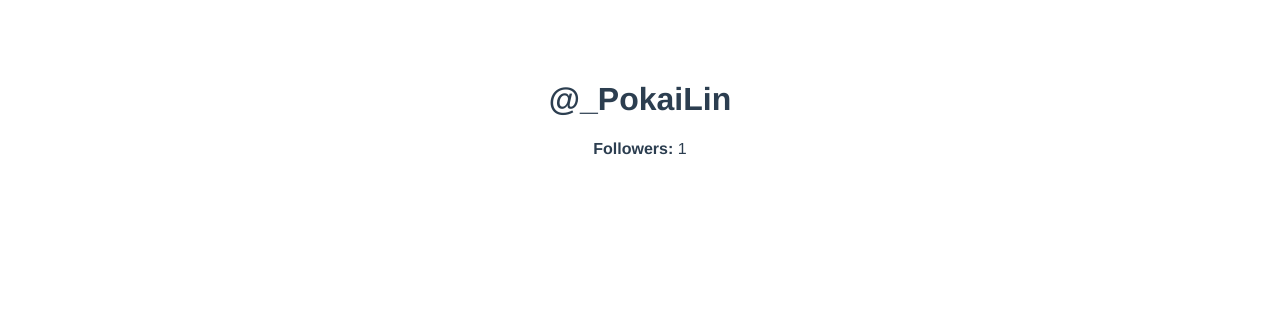
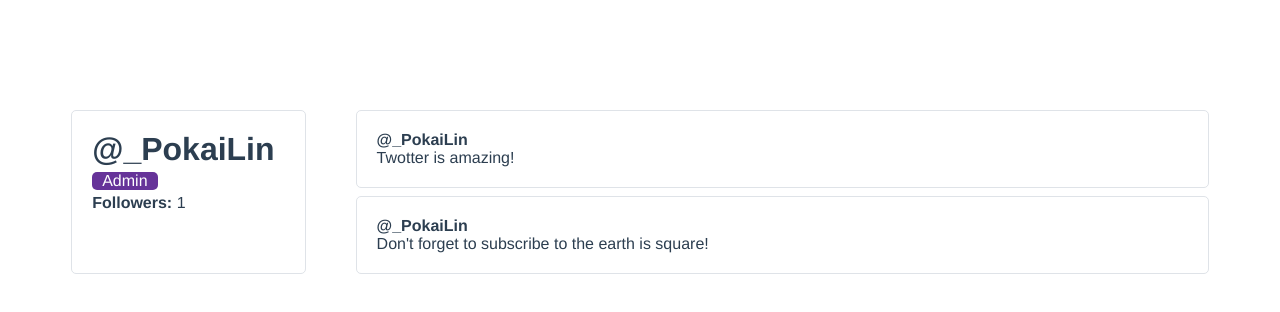
Before and after one commit to pokailin/twotter-tutorial, a Vue app: page / in a window 1280 px wide. Shown: the top 312 px of the page. Built offline with nearby package versions, Linux system fonts and the light colour scheme.

Commit message:
Twoot Item
created twoot item file for individual twoots

```diff
--- a/src/App.vue
+++ b/src/App.vue
@@ -6,6 +6,7 @@
 import UserProfile from './components/UserProfile.vue';
 
 export default {
+  name: 'App',
   components: { UserProfile },
   methods: {
     followUser() {
@@ -20,7 +21,6 @@ export default {
   font-family: Avenir, Helvetica, Arial, sans-serif;
   -webkit-font-smoothing: antialiased;
   -moz-osx-font-smoothing: grayscale;
-  text-align: center;
   color: #2c3e50;
   margin-top: 60px;
   display: flex;
--- /dev/null
+++ b/src/components/TwootItem.vue
@@ -0,0 +1,51 @@
+<template>
+  <div class="twoot-item" @click="favoriteTwoot(twoot.id)">
+    <div class="user-profile__twoot">
+      <div class="twoot-item__user">@{{ username }}</div>
+    </div>
+    <div class="twoot-item__content">
+      {{ twoot.content }}
+    </div>
+  </div>
+</template>
+
+<script>
+export default {
+  name: 'TwootItem',
+  props: {
+    username: {
+      type: String,
+      required: true,
+    },
+    twoot: {
+      type: Object,
+      required: true,
+    },
+  },
+  methods: {
+    favoriteTwoot(id) {
+      this.$emit('favorite', id);
+    },
+  },
+};
+</script>
+
+<style>
+.twoot-item {
+  padding: 20px;
+  background-color: #fff;
+  border-radius: 5px;
+  border: 1px solid #dfe3e8;
+  box-sizing: border-box;
+  cursor: pointer;
+  transition: all 0.25s ease;
+}
+
+.twoot-item:hover {
+  transform: scale(1.03, 1.03);
+}
+
+.twoot-item__user {
+  font-weight: bold;
+}
+</style>
--- a/src/components/UserProfile.vue
+++ b/src/components/UserProfile.vue
@@ -1,13 +1,28 @@
 <template>
   <div class="user-profile">
-    <h1 class="user-profile__username">@{{ user.username }}</h1>
-    <div class="user-profile__follower-count"><strong>Followers: </strong> {{ followers }}</div>
+    <div class="user-profile__user-panel">
+      <h1 class="user-profile__username">@{{ user.username }}</h1>
+      <div v-if="user.isAdmin" class="user-profile__admin-badge">Admin</div>
+      <div class="user-profile__follower-count"><strong>Followers: </strong> {{ followers }}</div>
+    </div>
+    <div class="user-profile__twoots-wrapper">
+      <TwootItem
+        v-for="twoot in user.twoots"
+        :key="twoot.id"
+        :username="user.username"
+        :twoot="twoot"
+        @favorite="toggleFavorite"
+      />
+    </div>
   </div>
 </template>
 
 <script>
+import TwootItem from './TwootItem.vue';
+
 export default {
   name: 'UserProfile',
+  components: { TwootItem },
   data() {
     return {
       followers: 0,
@@ -18,6 +33,10 @@ export default {
         lastName: 'Lin',
         email: 'pokailin@example.com',
         isAdmin: true,
+        twoots: [
+          { id: 1, content: 'Twotter is amazing!' },
+          { id: 2, content: "Don't forget to subscribe to the earth is square!" },
+        ],
       },
     };
   },
@@ -37,6 +56,9 @@ export default {
     followUser() {
       this.followers++;
     },
+    toggleFavorite(id) {
+      console.log(`Favorited twoot #${id}`);
+    },
   },
   mounted() {
     this.followUser();
@@ -45,4 +67,38 @@ export default {
 </script>
 
 <style>
+.user-profile {
+  display: grid;
+  grid-template-columns: 1fr 3fr;
+  max-width: 100%;
+  padding: 50px 5%;
+}
+
+.user-profile__user-panel {
+  display: flex;
+  flex-direction: column;
+  gap: 4px;
+  margin-right: 50px;
+  padding: 20px;
+  border-radius: 5px;
+  border: 1px solid #dfe3e8;
+}
+
+.user-profile__admin-badge {
+  background: rebeccapurple;
+  color: white;
+  border-radius: 5px;
+  margin-right: auto;
+  padding: 0 10px;
+}
+
+.user-profile__twoots-wrapper {
+  display: flex;
+  flex-direction: column;
+  gap: 0.5rem;
+}
+
+h1 {
+  margin: 0;
+}
 </style>
```
